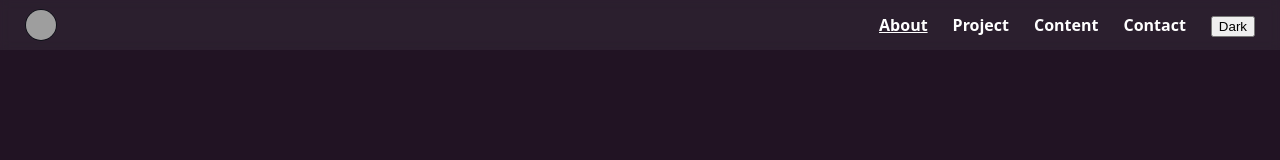
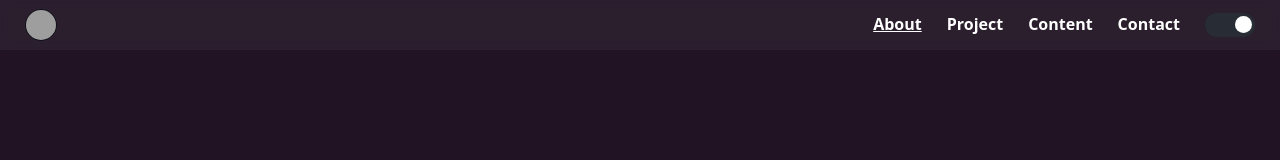
Before and after one commit to haharimoto/react-profile, a React (Vite) app: page / in a window 1280 px wide. Shown: the top 160 px of the page. Built offline with nearby package versions, Linux system fonts and the light colour scheme; grey boxes are pictures that could not be loaded.

Commit message:
implemented darkmode toggle button

```diff
--- a/src/App.css
+++ b/src/App.css
@@ -70,9 +70,74 @@ nav {
   text-decoration: underline;
 }
 
+/* dark mode toggle----------------------------------------- */
 .nav--toggle {
 
 }
+
+.nav--toggle--switch {
+  position: relative;
+  display: inline-block;
+  width: 50px;
+  height: 24px;
+}
+
+/* Hide default HTML checkbox */
+.nav--toggle--switch input {
+  opacity: 0;
+  width: 0;
+  height: 0;
+}
+
+/* The slider */
+.nav--toggle--slider {
+  position: absolute;
+  cursor: pointer;
+  top: 0;
+  left: 0;
+  right: 0;
+  bottom: 0;
+  background-color: #ccc;
+  -webkit-transition: .4s;
+  transition: .4s;
+}
+
+.nav--toggle--slider:before {
+  position: absolute;
+  content: "";
+  height: 17px;
+  width: 17px;
+  left: 4px;
+  bottom: 4px;
+  background-color: white;
+  -webkit-transition: .4s;
+  transition: .4s;
+}
+
+input:checked + .nav--toggle--slider {
+  background-color: #282D35;
+}
+
+input:focus + .nav--toggle--slider {
+  box-shadow: 0 0 1px #282D35;
+}
+
+input:checked + .nav--toggle--slider:before {
+  -webkit-transform: translateX(26px);
+  -ms-transform: translateX(26px);
+  transform: translateX(26px);
+}
+
+/* Rounded sliders */
+.nav--toggle--slider.round {
+  border-radius: 34px;
+}
+
+.nav--toggle--slider.round:before {
+  border-radius: 50%;
+}
+/* ----------------------------------------------------------- */
+
 
 #about {
   display: flex;
@@ -86,7 +151,7 @@ nav {
   display: flex;
   justify-content: center;
   align-items: center;
-  height: 50vh;
+  height: 60vh;
   border: 1px gray dashed;
 }
 
--- a/src/components/Header.jsx
+++ b/src/components/Header.jsx
@@ -48,6 +48,20 @@ function Header() {
     }
   }, [])
 
+  // dark mode
+  let lightStyle
+  if (!darkMode) {
+    lightStyle = { 'fontWeight': 'bold', 'transition': '0.4s' }
+  } else {
+    lightStyle = { 'fontWeight': 'normal', 'opacity': '20%', 'transition': '0.4s' }
+  }
+
+  let darkStyle
+  if (darkMode) {
+    darkStyle = { 'fontWeight': 'bold', 'transition': '0.4s' }
+  } else {
+    darkStyle = { 'fontWeight': 'normal', 'opacity': '20%', 'transition': '0.4s' }
+  }
 
   return (
     <header>
@@ -58,9 +72,17 @@ function Header() {
           <a href='#project' className={activeLink === 'project' ? 'active' : ''}>Project</a>
           <a href='#content' className={activeLink === 'content' ? 'active' : ''}>Content</a>
           <a href='#contact' className={activeLink === 'contact' ? 'active' : ''}>Contact</a>
+
           <div className="nav--toggle">
-            <button onClick={toggle}>{darkMode ? 'Dark' : 'Light'}</button>
+            {/* <button onClick={toggle}>{darkMode ? 'Dark' : 'Light'}</button> */}
+            {/* <p style={lightStyle}>Light</p> */}
+            <label className='nav--toggle--switch'>
+              <input type="checkbox" checked={darkMode} onChange={toggle} />
+              <span className="nav--toggle--slider round"></span>
+            </label>
+            {/* <p style={darkStyle}>Dark</p> */}
           </div>
+
         </div>
       </nav>
     </header>
```
